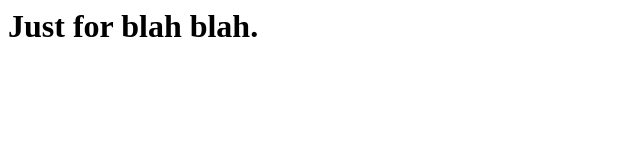
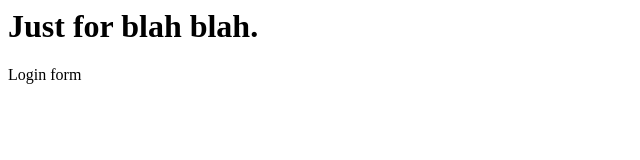
Before and after one commit to Chudini/gittutorial, a plain HTML site: page index.html in a window 1280 px wide. Shown: the full height of the page, 0-640 px from the left. Drawn offline with Linux system fonts and the light colour scheme.

Commit message:
login form

```diff
--- /dev/null
+++ b/dir2/app2.js
@@ -0,0 +1 @@
+console.log(456);
--- a/index.html
+++ b/index.html
@@ -4,5 +4,6 @@
     </head>
     <body>
         <h1>Just for blah blah.</h1>
+        Login form
     </body>
 </html>
```
Also changed, not shown: login.html (added, +1 -0 lines), log.txt (added).
